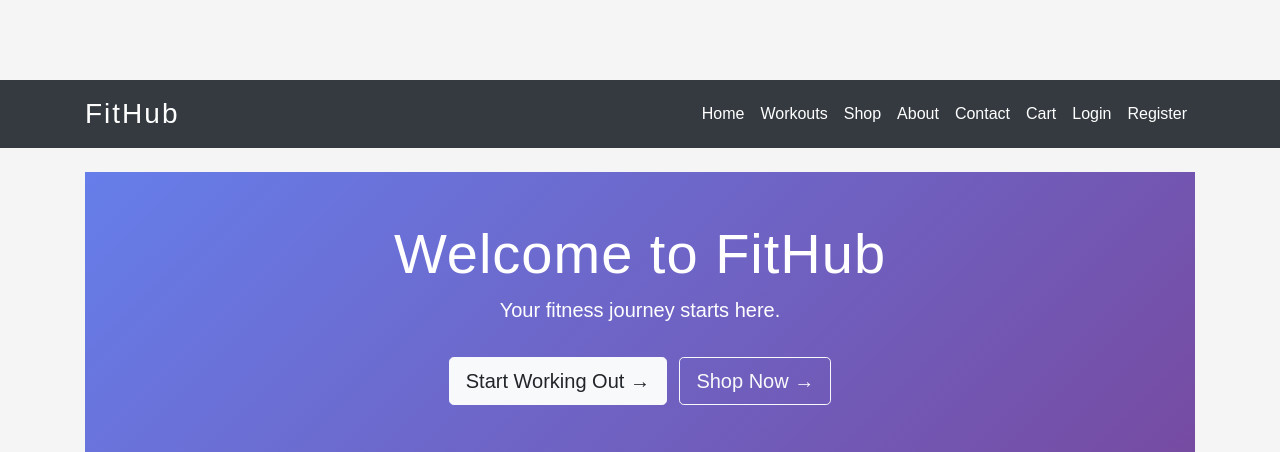
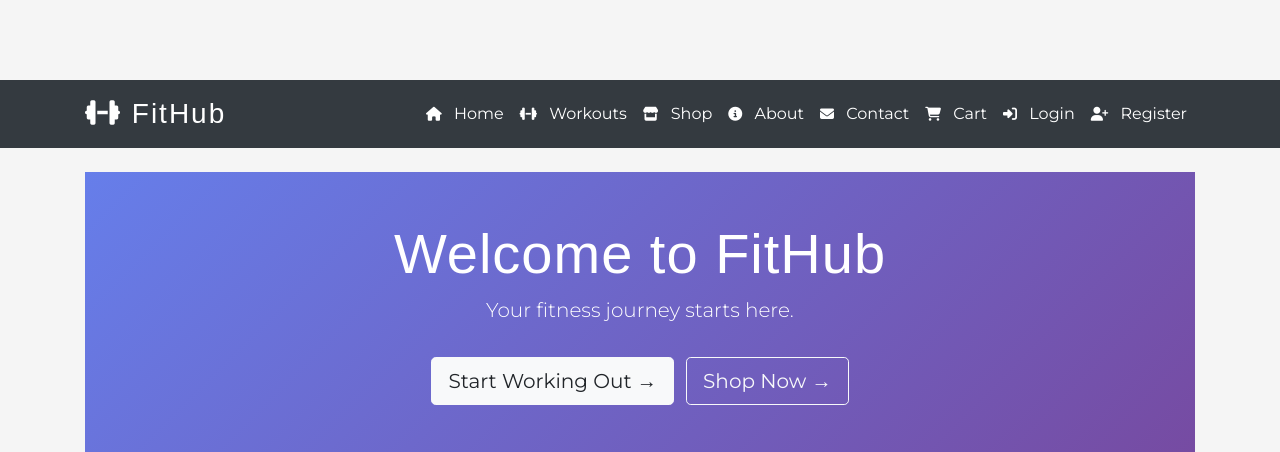
Before and after one commit to eandachew/fithub, a Django app: page / in a window 1280 px wide. Shown: the top 452 px of the page. Run offline with Django 3.2, Linux system fonts and the light colour scheme; data that the repository does not hold is empty; some libraries are stand-ins or nearby versions.

Commit message:
Montserrat font family added and navication icon added and also design and wireframe to readme

```diff
--- a/static/css/base.css
+++ b/static/css/base.css
@@ -1,3 +1,5 @@
+@import url('https://fonts.googleapis.com/css2?family=Montserrat:wght@300;400;500;600;700&display=swap');
+
 /* ========================
    FitHub Brand Colors
 ======================== */
@@ -58,3 +60,17 @@ h1, h2, h3, h4 {
 .btn-primary:hover {
     background-color: #ff2e2e;
 }
+
+/* Navbar icon spacing */
+.navbar-nav .nav-link i {
+    margin-right: 8px;
+    font-size: 14px;
+}
+
+/* Cart badge */
+.navbar-nav .badge {
+    margin-left: 5px;
+    font-size: 10px;
+    padding: 2px 6px;
+    border-radius: 10px;
+}
--- a/templates/base.html
+++ b/templates/base.html
@@ -8,6 +8,10 @@
         <meta http-equiv="X-UA-Compatible" content="IE=edge">
         <meta name="viewport" content="width=device-width, initial-scale=1">
     {% endblock %}
+
+     <!--FAVICON-->
+     <link rel="icon" href="data:,">
+     <link rel="apple-touch-icon" href="data:,">
 
     {% block extra_meta %}
     {% endblock %}
@@ -33,7 +37,9 @@
     <nav class="navbar navbar-expand-lg navbar-dark bg-dark">
       <div class="container">
 
-    <a class="navbar-brand" href="{% url 'home' %}">FitHub</a>
+        <a class="navbar-brand" href="{% url 'home' %}">
+            <i class="fas fa-dumbbell"></i> FitHub
+        </a>
 
         <button class="navbar-toggler" type="button" data-toggle="collapse"
           data-target="#navbarNav" aria-controls="navbarNav"
@@ -46,44 +52,61 @@
 
           <ul class="navbar-nav ml-auto">
             <li class="nav-item">
-          <a class="nav-link" href="{% url 'home' %}">Home</a>
+              <a class="nav-link" href="{% url 'home' %}">
+                <i class="fas fa-home"></i> Home
+              </a>
             </li>
             <li class="nav-item">
-          <a class="nav-link" href="{% url 'workouts' %}">Workouts</a>
+              <a class="nav-link" href="{% url 'workouts' %}">
+                <i class="fas fa-dumbbell"></i> Workouts
+              </a>
             </li>
             <li class="nav-item">
-          <a class="nav-link" href="{% url 'products' %}">Shop</a>
+              <a class="nav-link" href="{% url 'products' %}">
+                <i class="fas fa-store"></i> Shop
+              </a>
             </li>
             <li class="nav-item">
-          <a class="nav-link" href="{% url 'about' %}">About</a></li>
+              <a class="nav-link" href="{% url 'about' %}">
+                <i class="fas fa-info-circle"></i> About
+              </a>
+            </li>
             <li class="nav-item">
-            <a class="nav-link" href="{% url 'contact' %}">Contact</a></li>
-
+              <a class="nav-link" href="{% url 'contact' %}">
+                <i class="fas fa-envelope"></i> Contact
+              </a>
+            </li>
             <li class="nav-item">
-          <a class="nav-link" href="{% url 'view_cart' %}">Cart</a>
+              <a class="nav-link" href="{% url 'view_cart' %}">
+                <i class="fas fa-shopping-cart"></i> Cart
+                {% if cart_items_count %}
+                <span class="badge badge-light">{{ cart_items_count }}</span>
+                {% endif %}
+              </a>
             </li>
 
-
             {% if user.is_authenticated %}
-
             <li class="nav-item">
-          <a class="nav-link" href="{% url 'profile_home' %}">Profile</a>
+              <a class="nav-link" href="{% url 'profile_home' %}">
+                <i class="fas fa-user"></i> Profile
+              </a>
             </li>
-
             <li class="nav-item">
-          <a class="nav-link" href="{% url 'account_logout' %}">Logout</a>
+              <a class="nav-link" href="{% url 'account_logout' %}">
+                <i class="fas fa-sign-out-alt"></i> Logout
+              </a>
             </li>
-
             {% else %}
-
             <li class="nav-item">
-          <a class="nav-link" href="{% url 'account_login' %}">Login</a>
+              <a class="nav-link" href="{% url 'account_login' %}">
+                <i class="fas fa-sign-in-alt"></i> Login
+              </a>
             </li>
-
             <li class="nav-item">
-          <a class="nav-link" href="{% url 'account_signup' %}">Register</a>
+              <a class="nav-link" href="{% url 'account_signup' %}">
+                <i class="fas fa-user-plus"></i> Register
+              </a>
             </li>
-
             {% endif %}
 
           </ul>
```
Also changed, not shown: README.md. Lines whose indentation alone changed are shown as unchanged.
